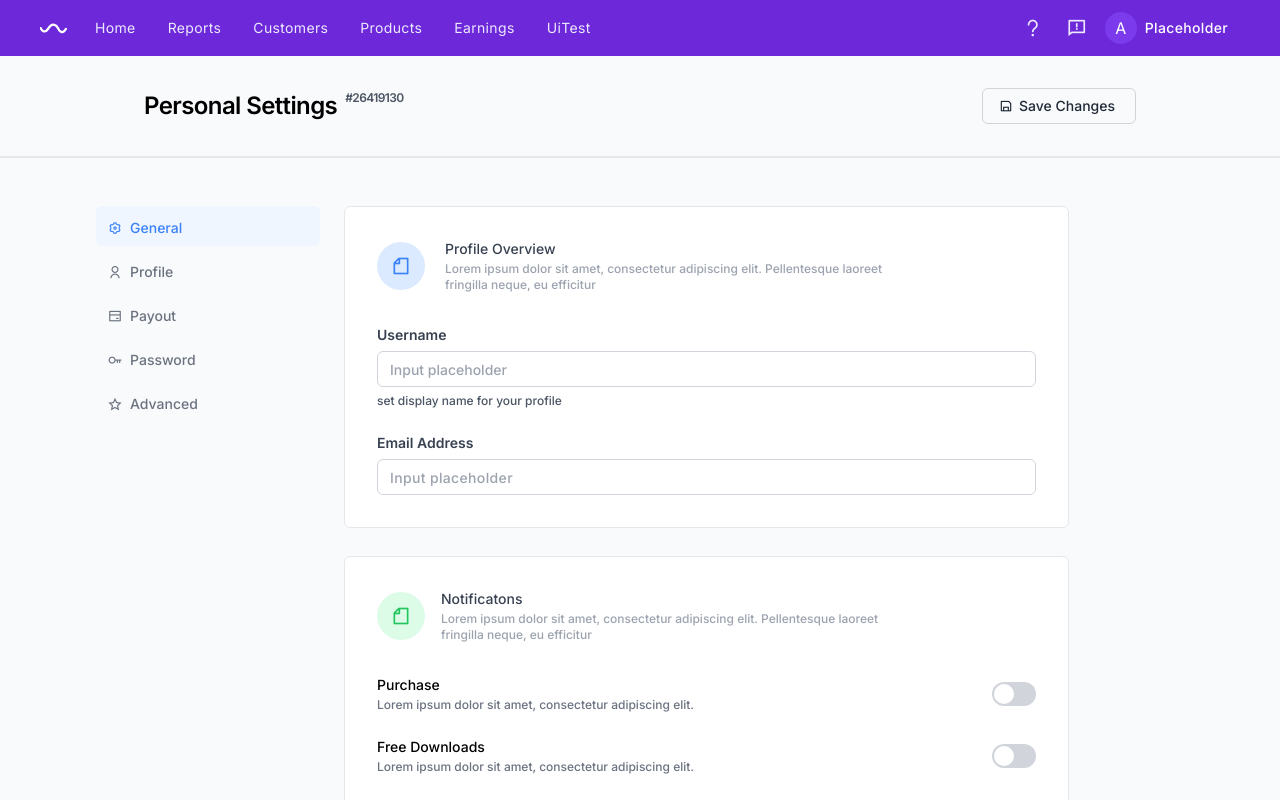
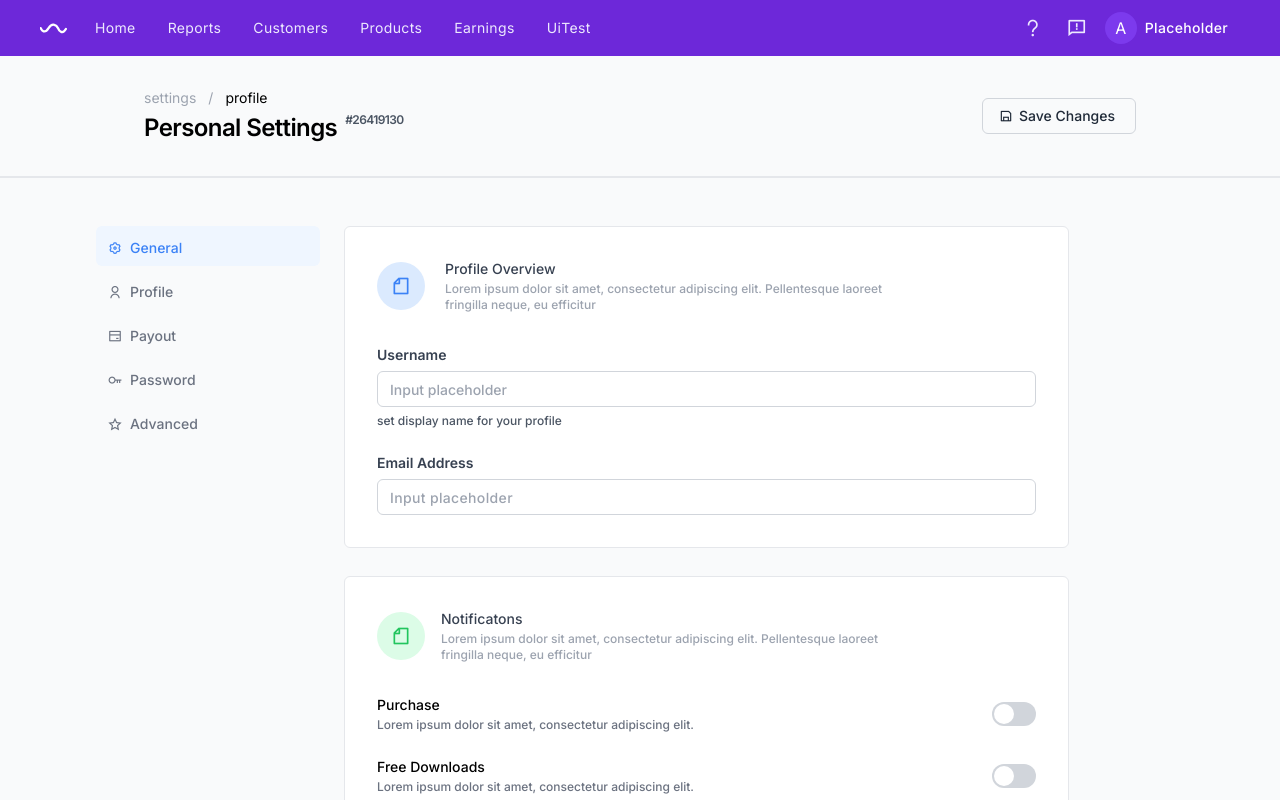
Before and after one commit to Cytescale/zapsell-frontend, a React (Vite) app: page /settings/profile in a window 1280 px wide. Built offline with nearby package versions, Linux system fonts and the light colour scheme; a web font is replaced by a local one.

Commit message:
ui commit

```diff
--- a/src/pages/settings/index.tsx
+++ b/src/pages/settings/index.tsx
@@ -222,7 +222,7 @@ const Settings = (props: any) => {
       >
          <div className=" relative flex flex-row bg-gray-50 justify-between items-center h-fit w-screen pt-8 pb-8 px-36 border-b-2 border-solid border-gray-200 ">
             <div className="flex flex-col w-fit gap-1 ">
-               {/* <MBreadcrumbs /> */}
+               <MBreadcrumbs />
                <div className="text-black font-semibold text-2xl tracking-tight flex flex-row items-start gap-2">
                   Personal Settings
                   <div className="flex flex-col text-xs text-gray-600">
```
